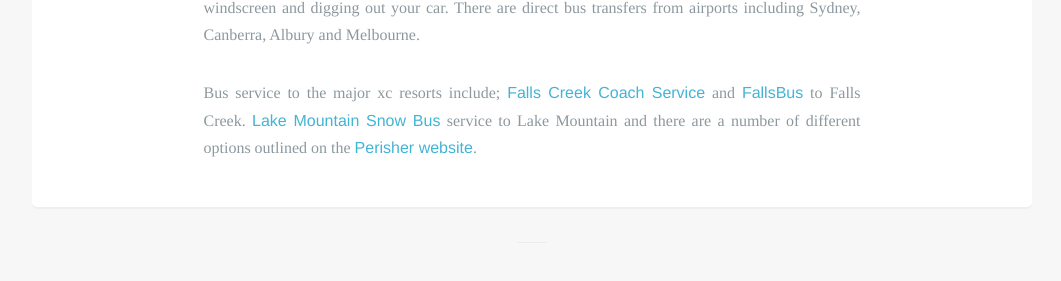
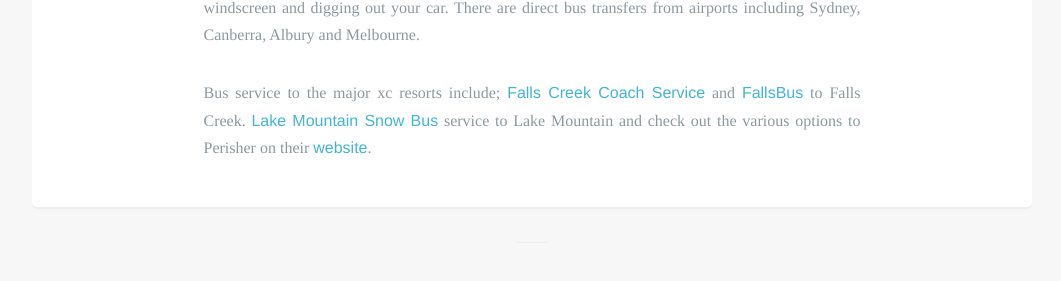
Before and after one commit to robcatto/robcatto.github.io, a Jekyll site: the page built from get-started/transport/index.html, in a window 1280 px wide and 900 px high, scrolled down 2077 px. Shown: the part 420-701 px from the top of the window, without its empty margins (108-1169 px from the left). Built offline with Jekyll 4.4.1, drawn with Linux system fonts in a browser that asks for light colours; some web fonts are replaced; Markdown is read by kramdown in place of the engine named in the settings.

Commit message:
Update index.html

```diff
--- a/get-started/transport/index.html
+++ b/get-started/transport/index.html
@@ -88,7 +88,7 @@ layout: default
                 <h3>Travelling by bus</h3>
                 <p class="left__aligned--p">Travelling via bus saves you the hassle of driving in the snow, putting on chains, scaping your windscreen and digging out your car. There are direct bus transfers from airports including Sydney, Canberra, Albury and Melbourne.
                  </p>
-                <p class="left__aligned--p"> Bus service to the major xc resorts include; <a href="www.fallscreekcoachservice.com.au" target=“_blank">Falls Creek Coach Service</a> and <a href="www.FallsBus.com.au" target=“_blank">FallsBus</a> to Falls Creek.  <a href="www.lakemountainsnowbus.com," target=“_blank">Lake Mountain Snow Bus</a> service to Lake Mountain and there are a number of different options outlined on the <a href="http://www.perisher.com.au/plan-your-trip/new-to-perisher/getting-here" target=“_blank">Perisher website</a>.
+                <p class="left__aligned--p"> Bus service to the major xc resorts include; <a href="www.fallscreekcoachservice.com.au" target=“_blank">Falls Creek Coach Service</a> and <a href="www.FallsBus.com.au" target=“_blank">FallsBus</a> to Falls Creek.  <a href="www.lakemountainsnowbus.com," target=“_blank">Lake Mountain Snow Bus</a> service to Lake Mountain and check out the various options to Perisher on their <a href="http://www.perisher.com.au/plan-your-trip/new-to-perisher/getting-here" target=“_blank">website</a>.
                  </p>
 
 
```
